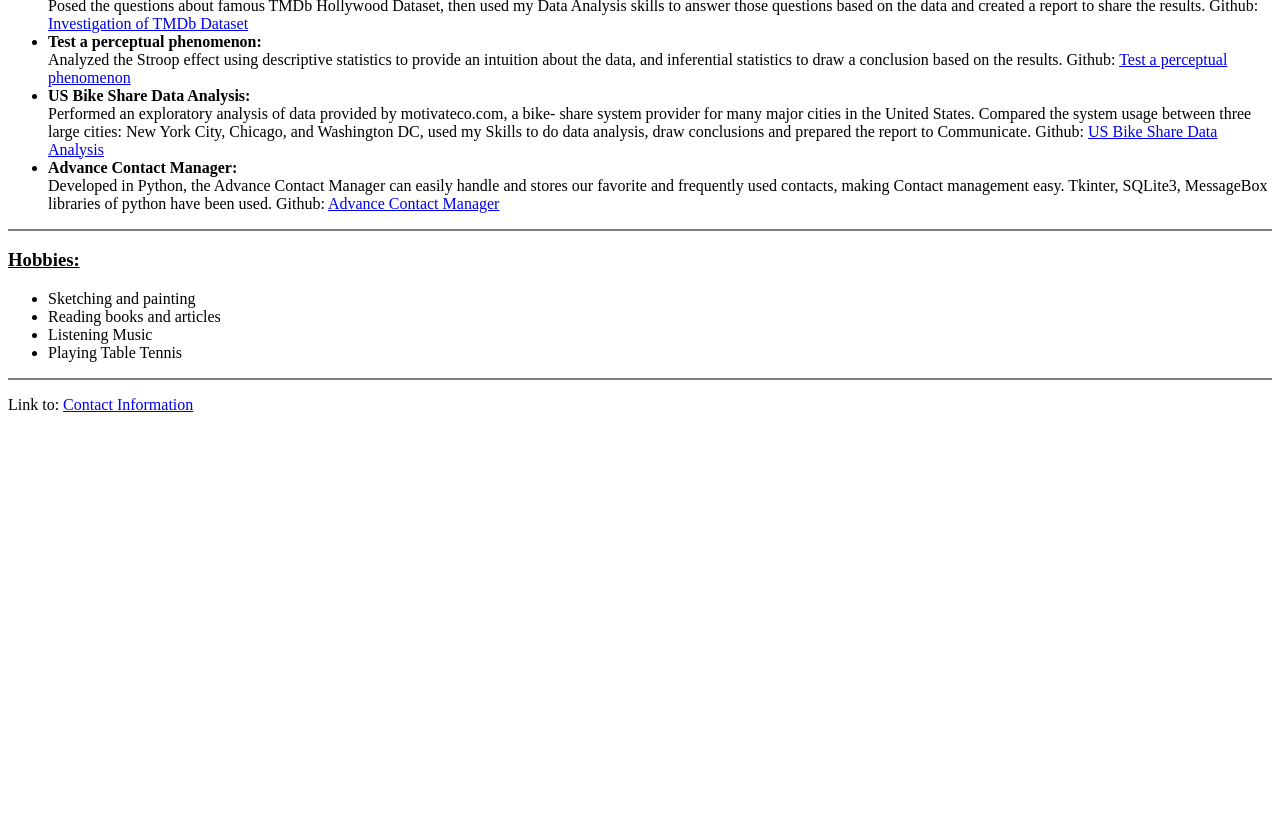
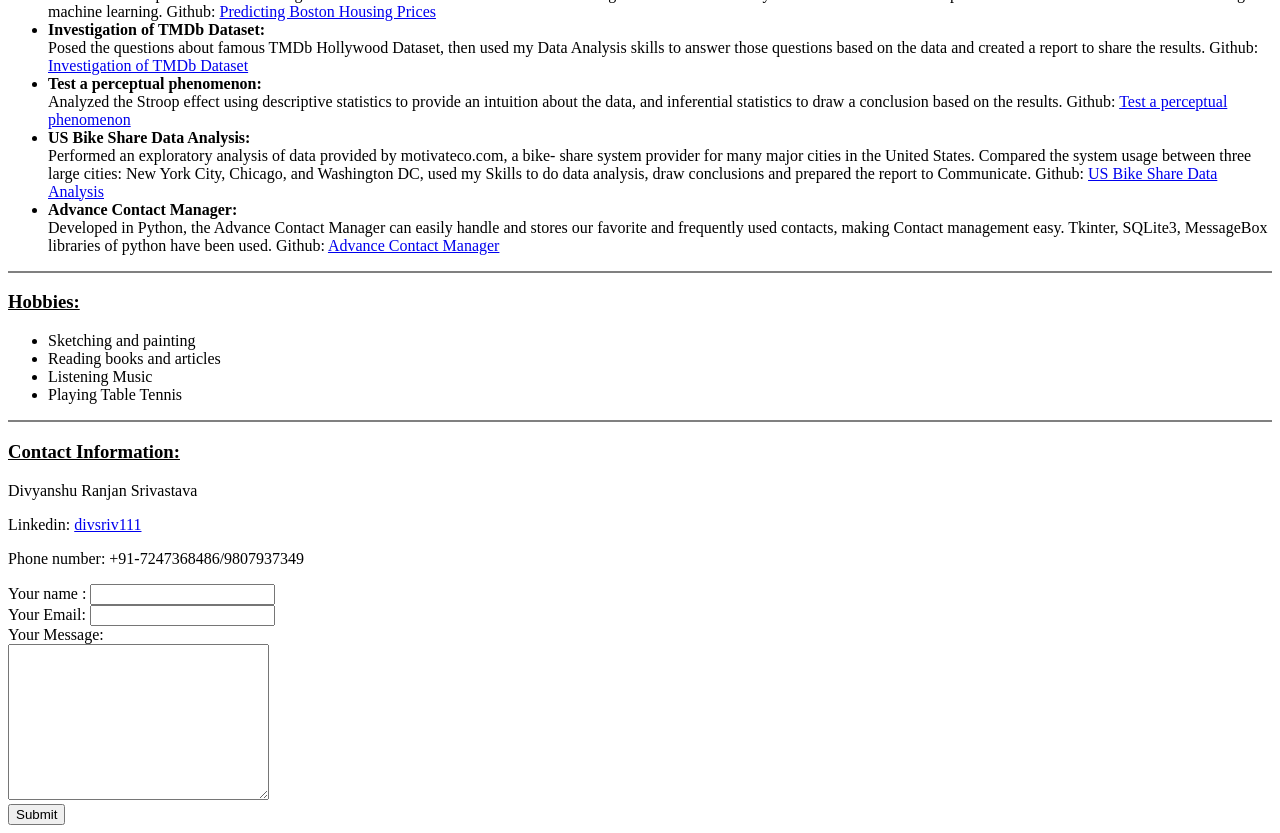
Before and after one commit to divsriv111/cv, a plain HTML site: page index.html in a window 1280 px wide. Shown: the part 1097-1930 px from the top of the page. Before the commit the page ends 1527 px from the top, so only its background shows below. Drawn offline with Linux system fonts and the light colour scheme.

Commit message:
fixed contact me link

```diff
--- a/index.html
+++ b/index.html
@@ -25,6 +25,7 @@
       </td>
     </tr>
   </table>
+  <p>Link to: <a href="#Contact">Contact Information</a></p>
   <hr noshade>
 <!------------------------------------------------------------------------------------------>
   <h3><u>Education:</u></h3>
@@ -124,7 +125,20 @@
   </ul>
   <hr noshade>
 <!------------------------------------------------------------------------------------------>
-<p>Link to: <a href="Contact.html">Contact Information</a></p>
+<h3 id="Contact"><u>Contact Information:</u></h3>
+<p>Divyanshu Ranjan Srivastava</p>
+<p>Linkedin: <a href="https://www.linkedin.com/in/divsriv111">divsriv111</a></p>
+<p>Phone number: +91-7247368486/9807937349</p>
+<form action="mailto:divsriv111@gmail.com?subject=feedback" method="post" enctype="text/plain">
+  <label>Your name : </label>
+  <input type="text" name="yourName" value=""><br>
+  <label>Your Email: </label>
+  <input type="email" name="yourEmail" value=""><br>
+  <label>Your Message:</label><br>
+  <textarea name="yourMessage" rows="10" cols="30"></textarea><br>
+  <input type="submit" name="">
+</form>
+
 </body>
 
 </html>
```
